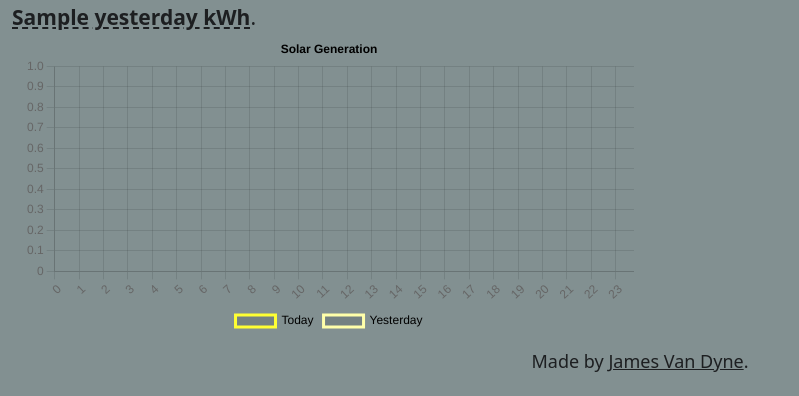
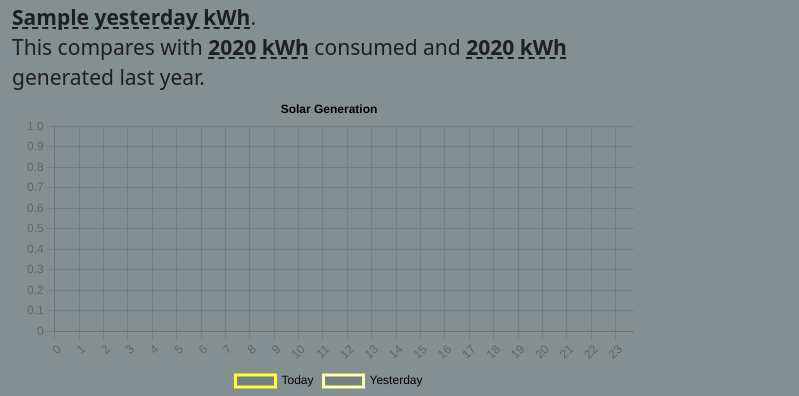
Before and after one commit to jamesvandyne/sunbottle, a Django app: template src/sunbottle/interfaces/public/templates/site/index.html in a window 1280 px wide. Shown: the part 310-706 px from the top of the page, without its empty margins (0-799 px from the left). Run offline with Django 4.2, Linux system fonts and the light colour scheme; tables that the repository leaves empty hold one stand-in row (values such as "Sample post"); the template is opened without the code that fills it: values that come from a table or form of the project are taken from there, most other values are stand-ins (such as "Sample title", 1, 10 or a date in 2020); parts of the project's set-up code (start-up, migrations or seed data) failed here and were passed over; some libraries are stand-ins or nearby versions.

Commit message:
Add last year totals to main page
So I can directly compare performance with previous year

```diff
--- a/src/sunbottle/interfaces/public/site/views.py
+++ b/src/sunbottle/interfaces/public/site/views.py
@@ -15,12 +15,16 @@
         context_data = super().get_context_data(**kwargs)
         today = arrow.now().floor("day")
         yesterday = today.shift(days=-1)
+        last_year = yesterday.shift(years=-1)
 
         sold_kwh = queries.get_selling_for_date(today.datetime).normalize()
         total_kwh = queries.get_total_generation()
 
         yesterday_consumption = queries.get_consumption_for_date(yesterday.datetime)
         yesterday_generation = queries.get_generation_for_date(yesterday.datetime)
+
+        last_year_consumption = queries.get_consumption_for_date(last_year.datetime)
+        last_year_generation = queries.get_generation_for_date(last_year.datetime)
 
         context_data.update(
             {
@@ -34,10 +38,12 @@
                 "generation": {
                     "yesterday": yesterday_generation.normalize(),
                     "today": queries.get_generation_for_date(today.datetime).normalize(),
+                    "last_year": last_year_generation.normalize(),
                 },
                 "consumption": {
                     "yesterday": yesterday_consumption.normalize(),
                     "today": queries.get_consumption_for_date(today.datetime).normalize(),
+                    "last_year": last_year_consumption.normalize(),
                 },
                 "batteries": self.serialize_battery_summaries(),
                 "all_time_kwh": total_kwh.normalize().quantize(10),
--- a/src/sunbottle/interfaces/public/templates/site/index.html
+++ b/src/sunbottle/interfaces/public/templates/site/index.html
@@ -19,7 +19,10 @@
                 <li>I pushed <span class="underline decoration-dashed font-bold">{{ selling.kwh }} kWh</span> onto the grid for <span class="underline decoration-dashed font-bold">¥{{ selling.price }}</span> and bought <span class="underline decoration-dashed font-bold">{{ buying }}kWh</span> of renewable electricity from <a href="https://octopusenergy.co.jp/friend/wind-tiger-602" class="underline decoration-dotted font-bold">Octopus Energy</a>.</li>
                 <li>
                     Yesterday I consumed <span class="underline decoration-dashed font-bold">{{ consumption.yesterday }} kWh</span> and generated <span class="underline decoration-dashed font-bold">{{ generation.yesterday }} kWh</span>.
-                </li>
+                  </li>
+                  <li>
+                    This compares with <span class="underline decoration-dashed font-bold">{{ consumption.last_year }} kWh</span> consumed and <span class="underline decoration-dashed font-bold">{{ generation.last_year }} kWh</span> generated last year.
+                  </li>
             </ul>
             <div class="ml-2 text-white">
                 <canvas id="solarChart" width="400" height="200"></canvas>
```
